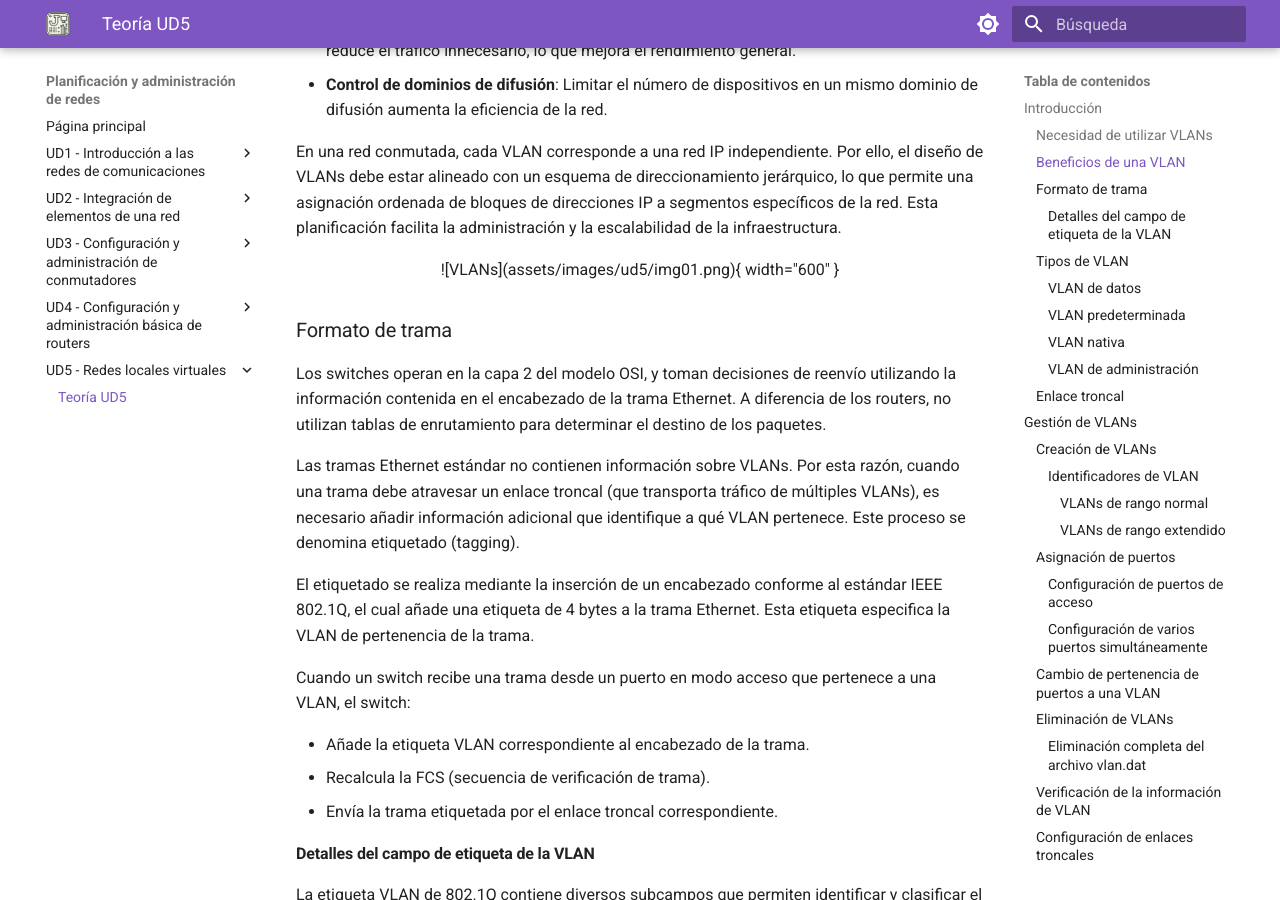
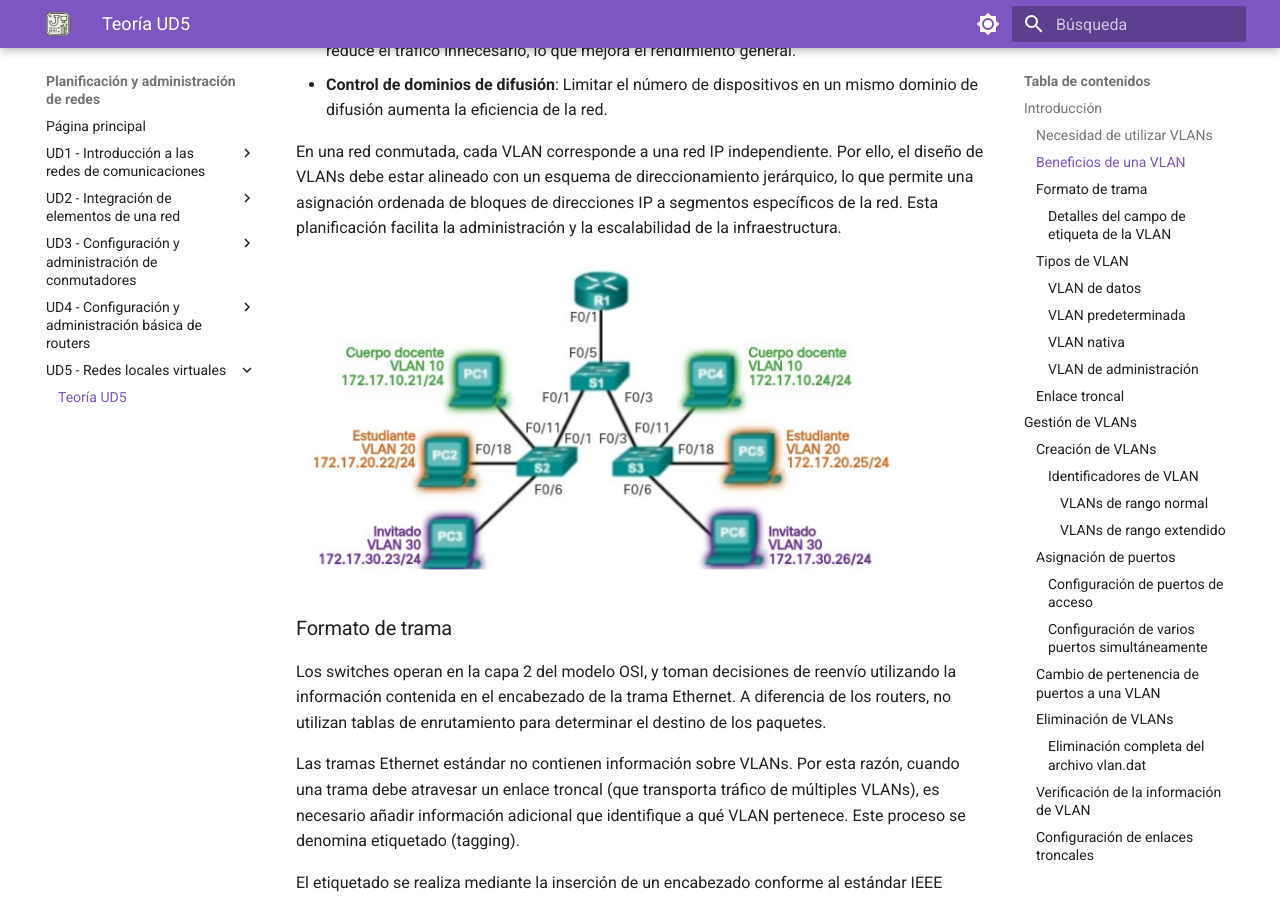
Before and after one commit to Joperpu/par2425, an MkDocs documentation site: the page built from docs/ud5.md, in a window 1280 px wide and 900 px high, scrolled down 1742 px. Built offline with MkDocs 1.6.1 and Material for MkDocs 9.7.7, drawn with Linux system fonts in a browser that asks for light colours.

Commit message:
Fix imágenes

```diff
--- a/docs/ud5.md
+++ b/docs/ud5.md
@@ -42,7 +42,7 @@ Entre las principales ventajas del uso de VLANs se incluyen:
 
 En una red conmutada, cada VLAN corresponde a una red IP independiente. Por ello, el diseño de VLANs debe estar alineado con un esquema de direccionamiento jerárquico, lo que permite una asignación ordenada de bloques de direcciones IP a segmentos específicos de la red. Esta planificación facilita la administración y la escalabilidad de la infraestructura.
 
-<center>![VLANs](assets/images/ud5/img01.png){ width="600" }</center>
+![VLANs](assets/images/ud5/img01.png){ width="600" }
 
 ### Formato de trama
 
@@ -630,8 +630,8 @@ Funcionamiento:
 - Una única interfaz física del router se conecta al switch mediante un enlace troncal.
 - En esa interfaz física se configuran varias subinterfaces, una por cada VLAN.
 - Cada subinterfaz se configura con:
-- Una dirección IP correspondiente a la subred de la VLAN.
-- Una identificación de VLAN mediante encapsulation dot1Q.
+    - Una dirección IP correspondiente a la subred de la VLAN.
+    - Una identificación de VLAN mediante encapsulation dot1Q.
 
 Ejemplo de implementación
 
```
